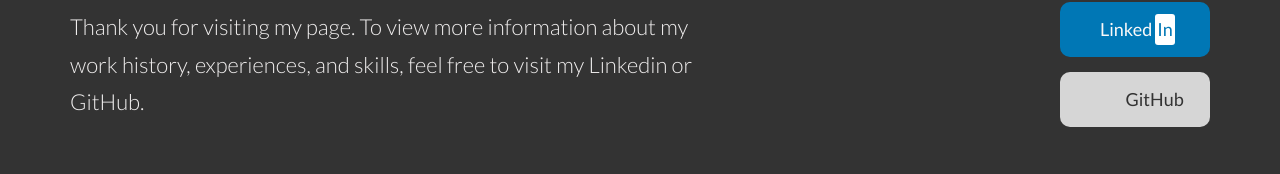
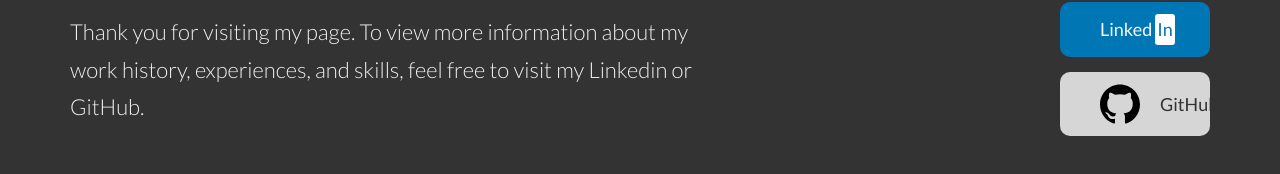
Before and after one commit to j-e-torres/juan-e-torres-portfolio, a React (Vite) app: page / in a window 1280 px wide. Shown: the part 3891-4065 px from the top of the page. Built offline with nearby package versions, Linux system fonts and the light colour scheme.

Commit message:
fix(footer/projects): update asset imports

```diff
--- a/src/components/footer/footer.component.tsx
+++ b/src/components/footer/footer.component.tsx
@@ -1,4 +1,5 @@
 import './footer.styles.scss';
+import githubIcon from '../../assets/img/SVG/github.svg';
 
 export function Footer() {
   return (
@@ -21,9 +22,11 @@ export function Footer() {
 
           <a rel="noopener" href="https://github.com/j-e-torres/" className="btn btn__github--grey" target="_blank">
             <span>
-              <svg className="social-media__icon social-media__icon--github--btn">
+              {/* <svg className="social-media__icon social-media__icon--github--btn">
                 <use xlinkHref="../../assets/img/sprite.svg#icon-github"></use>
-              </svg>
+              </svg> */}
+              <img src={githubIcon} alt="GitHub" className="social-media__icon social-media__icon--default">
+              </img>
             </span>
             GitHub
           </a>
--- a/src/components/projects/projects.component.tsx
+++ b/src/components/projects/projects.component.tsx
@@ -3,6 +3,8 @@ import './projects.styles.scss';
 import betterBuildWinsSmall from '../../assets/img/betterBuildWins-small.png';
 import betterBuildWinsMedium from '../../assets/img/betterBuildWins-medium.png';
 import betterBuildWinsLarge from '../../assets/img/betterBuildWins-large.png';
+
+import listThisDemo from '../../assets/img/video/listThisDemo.webm';
 
 export function Projects() {
   return (
@@ -84,8 +86,8 @@ export function Projects() {
           <div className="project__details">
             <figure className="project__figure project__figure--demo">
               <video className="project__demo-video" controls muted>
-                <source src="../../assets/img/video/listThisDemo.webm" type="video/mp4" />
-                <source src="../../assets/img/video/listThisDemo.webm" type="video/webm" />
+                <source src={listThisDemo} type="video/mp4" />
+                <source src={listThisDemo} type="video/webm" />
                 Your browser is not supported!
               </video>
             </figure>
```
